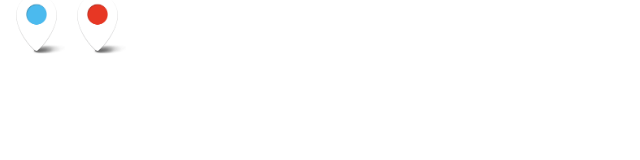
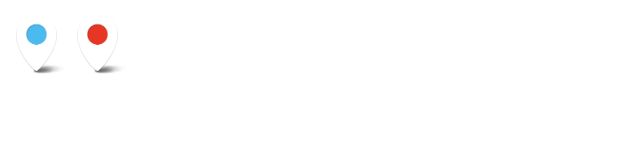
Before and after one commit to pulsejet/InstiMapWeb, a website with bundled scripts: page demo/index.html in a window 1280 px wide. Shown: the whole page, without its empty margins (0-640 px from the left). Built offline with nearby package versions, Linux system fonts and the light colour scheme.

Commit message:
Fix marker position

```diff
--- a/demo/index.html
+++ b/demo/index.html
@@ -4,7 +4,7 @@
     <style>
         #marker, #user-marker {
             height: 60px;
-            transform: translateY(-14px);
+            transform: translateY(6px);
         }
     </style>
 </head>
```
